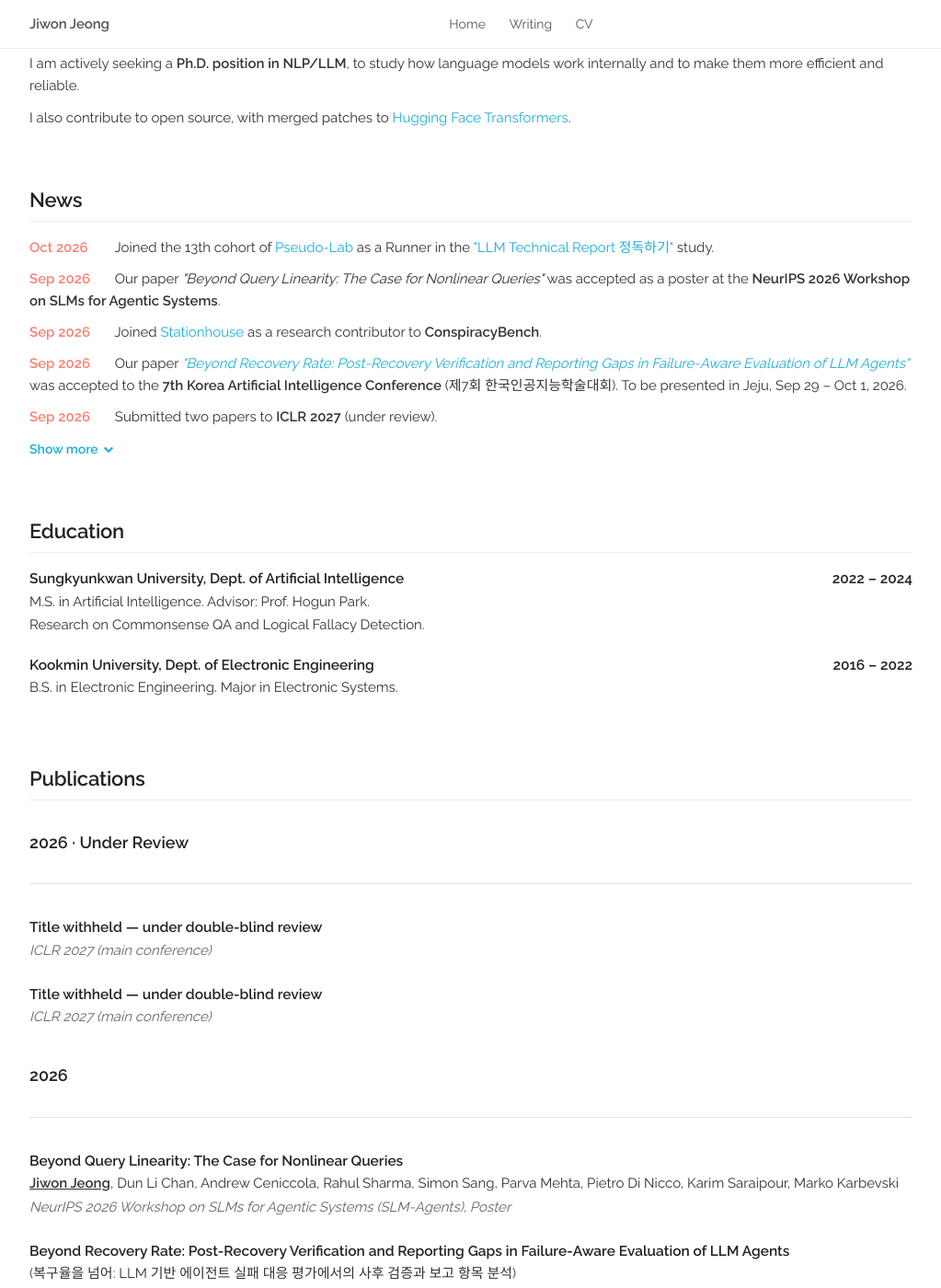
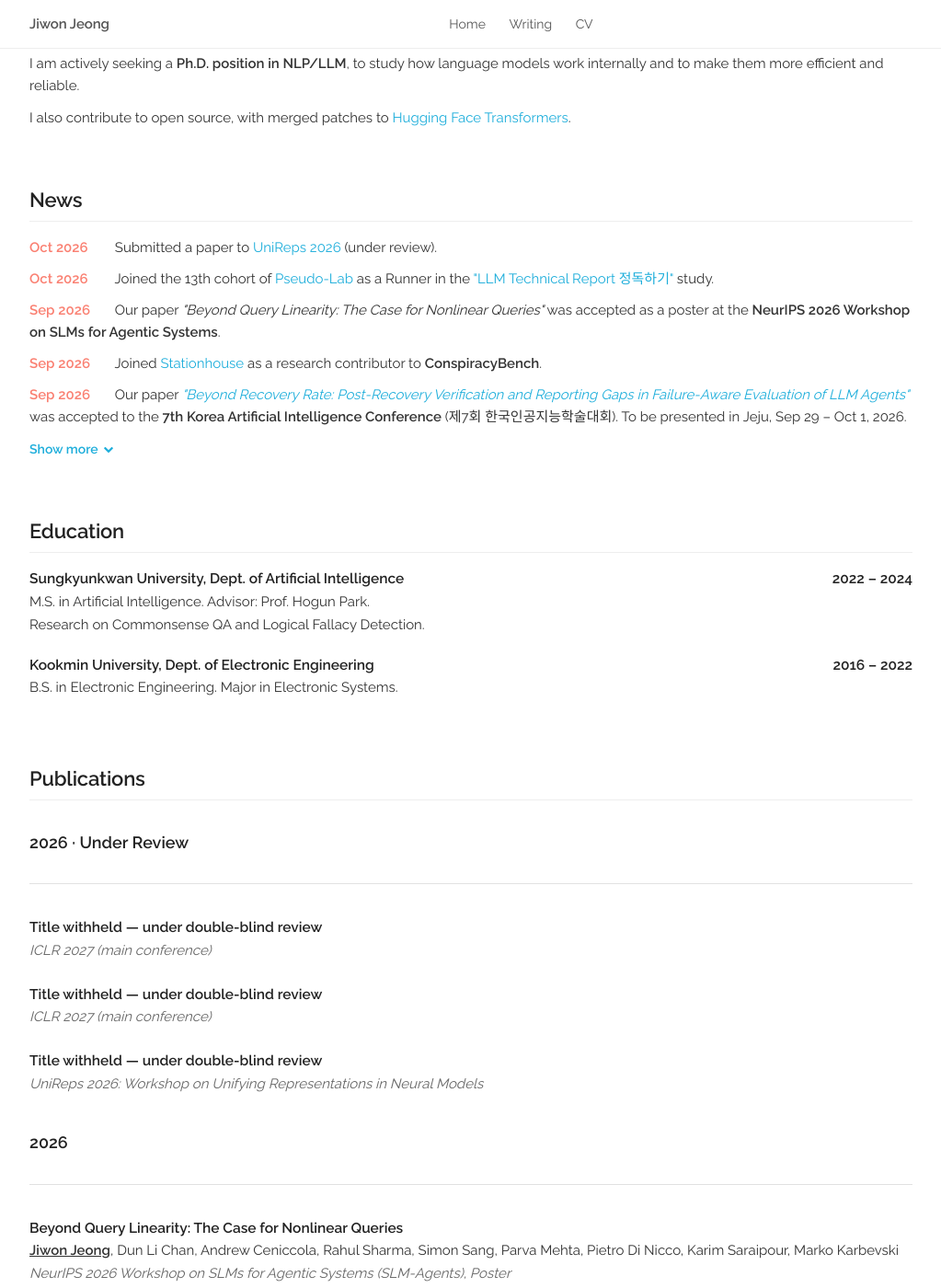
Before and after one commit to jw9603/jw9603.github.io, a Jekyll site: the page built from index.html, in a window 1280 px wide and 1400 px high, scrolled down 550 px. Shown: the whole window at 92% size, without its empty margins (128-1151 px from the left). Built offline with Jekyll 4.4.1, drawn with Linux system fonts in a browser that asks for light colours; a style sheet for code colours, icons or effects is not loaded.

Commit message:
Add UniReps 2026 submission under review

```diff
--- a/index.html
+++ b/index.html
@@ -64,6 +64,11 @@ description: AI Research Engineer — NLP, LLM Reasoning
 
     <div class="news-item">
       <b class="news-date">Oct 2026</b>
+      Submitted a paper to <a href="https://unireps.org/2026/" target="_blank">UniReps 2026</a> (under review).
+    </div>
+
+    <div class="news-item">
+      <b class="news-date">Oct 2026</b>
       Joined the 13th cohort of <a href="https://pseudo-lab.com/" target="_blank">Pseudo-Lab</a> as a Runner in the <a href="https://pseudo-lab.com/projects/a5975fe9-0b62-4b54-a99c-223817f4e80a" target="_blank">"LLM Technical Report 정독하기"</a> study.
     </div>
 
@@ -82,13 +87,13 @@ description: AI Research Engineer — NLP, LLM Reasoning
       Our paper <a href="https://d2j16w31g89z0j.cloudfront.net/site/koreaai2026/abs/0236.pdf" target="_blank"><i>"Beyond Recovery Rate: Post-Recovery Verification and Reporting Gaps in Failure-Aware Evaluation of LLM Agents"</i></a> was accepted to the <b>7th Korea Artificial Intelligence Conference</b> (제7회 한국인공지능학술대회). To be presented in Jeju, Sep 29 – Oct 1, 2026.
     </div>
 
-    <div class="news-item">
-      <b class="news-date">Sep 2026</b>
-      Submitted two papers to <b>ICLR 2027</b> (under review).
-    </div>
-
     <details class="news-more">
       <summary><span class="when-closed">Show more</span><span class="when-open">Show less</span><i class="fa fa-chevron-down" aria-hidden="true"></i></summary>
+
+      <div class="news-item">
+        <b class="news-date">Sep 2026</b>
+        Submitted two papers to <b>ICLR 2027</b> (under review).
+      </div>
 
       <div class="news-item">
         <b class="news-date">Apr 2026</b>
@@ -171,6 +176,15 @@ description: AI Research Engineer — NLP, LLM Reasoning
         <div class="twelve columns">
           <p class="title"><b>Title withheld — under double-blind review</b></p>
           <p><i>ICLR 2027 (main conference)</i></p>
+        </div>
+      </div>
+    </div>
+
+    <div class="paper">
+      <div class="row">
+        <div class="twelve columns">
+          <p class="title"><b>Title withheld — under double-blind review</b></p>
+          <p><i>UniReps 2026: Workshop on Unifying Representations in Neural Models</i></p>
         </div>
       </div>
     </div>
```
Also changed, not shown: 2 other files.
